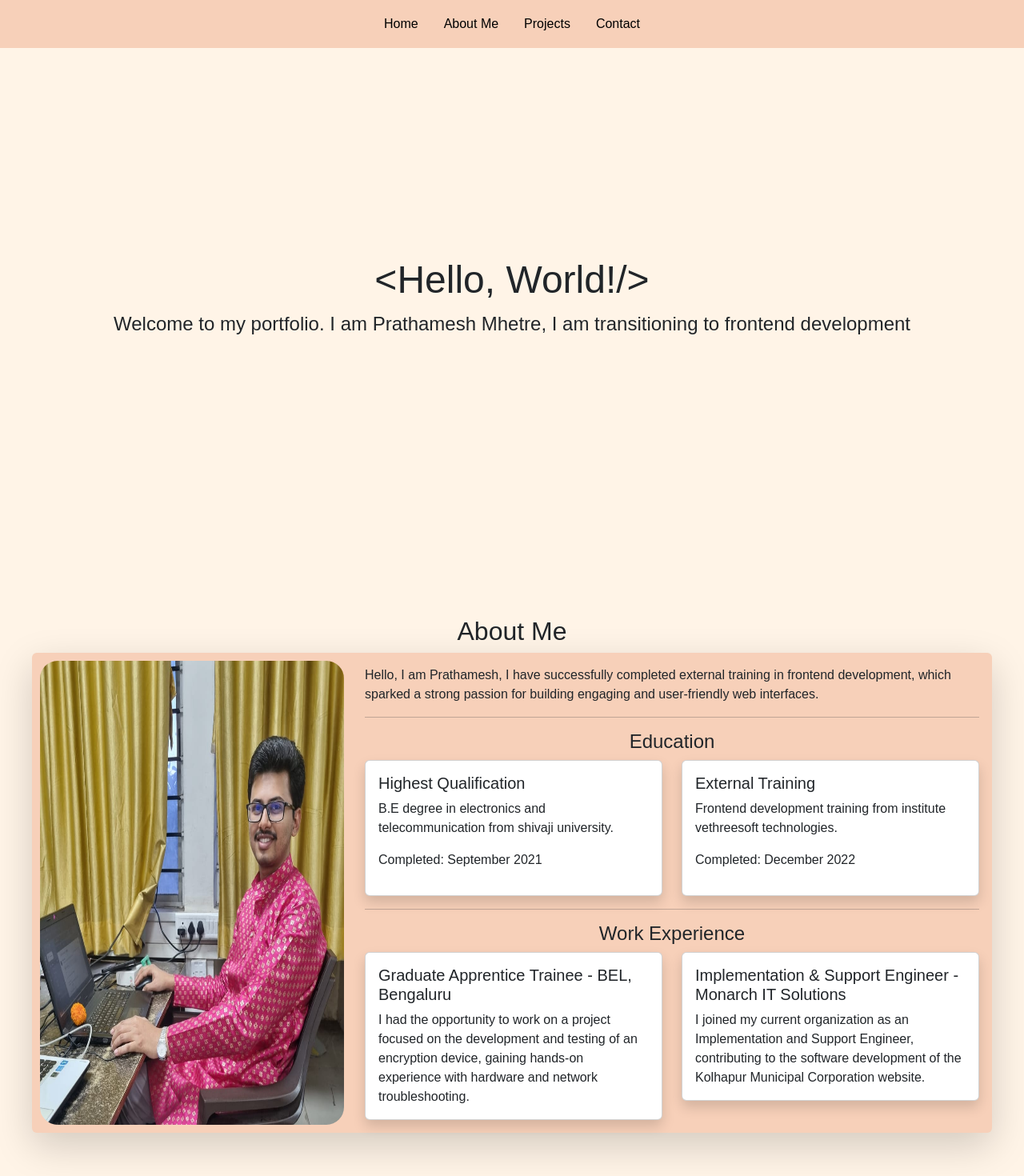
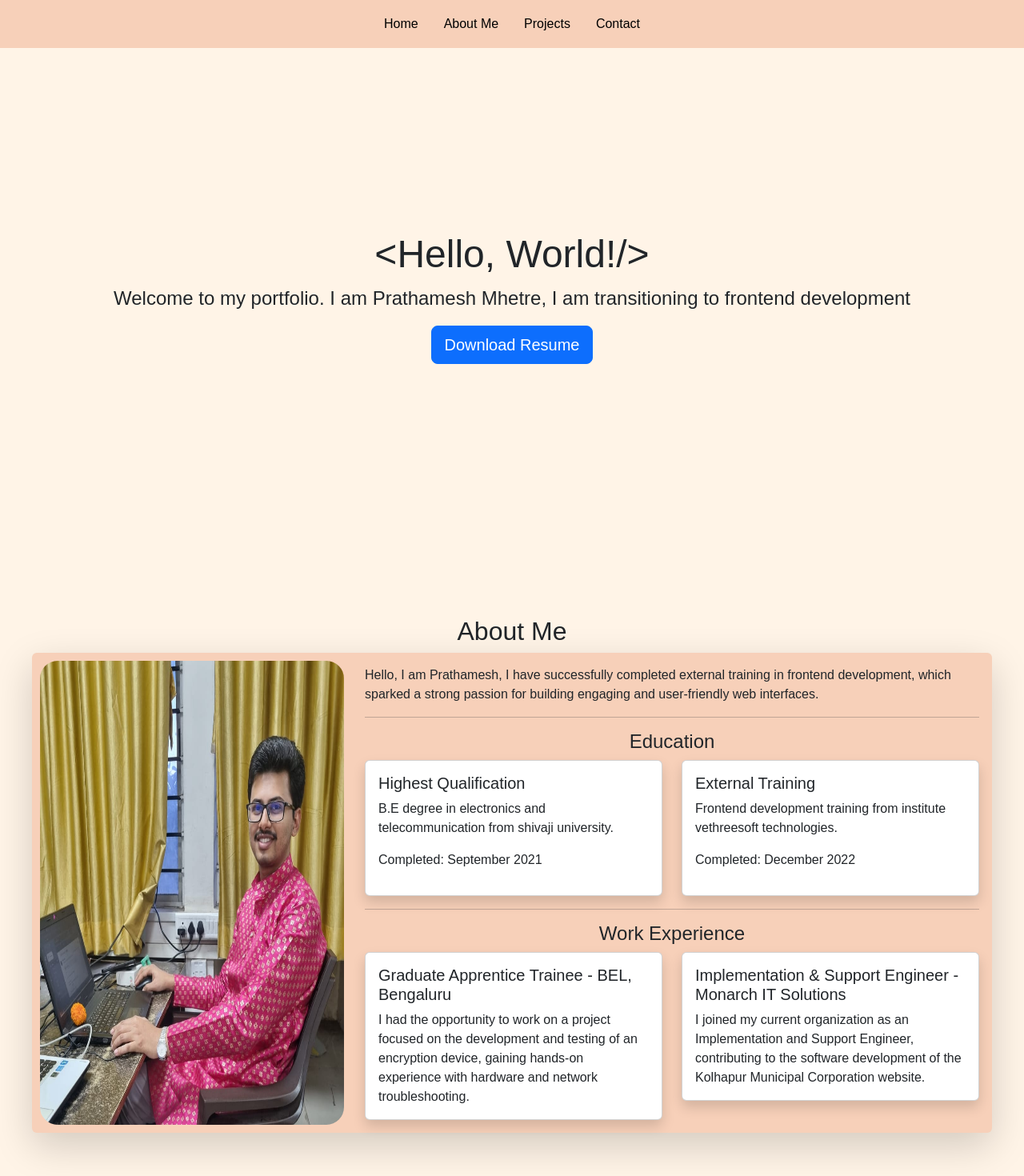
Before and after one commit to prathamesh2503/Prathamesh-Mhetre, a React (Vite) app: page / in a window 1280 px wide. Shown: the top 1470 px of the page at 80% size. Built offline with nearby package versions, Linux system fonts and the light colour scheme.

Commit message:
add feature download resume & sectionwise navigation

```diff
--- a/src/App.jsx
+++ b/src/App.jsx
@@ -11,13 +11,29 @@ import "./styles/index.css";
 function App() {
   return (
     <>
+      <header>
+        <section id="home">
           <Header />
+        </section>
+      </header>
+      <main>
+        <section>
           <Hero />
+        </section>
+        <section id="about">
           <AboutMe />
           <Skills />
+        </section>
+        <section id="projects">
           <Project />
+        </section>
+        <section id="contact">
           <Contact />
+        </section>
+      </main>
+      <footer>
         <Footer />
+      </footer>
     </>
   );
 }
--- a/src/components/Header.jsx
+++ b/src/components/Header.jsx
@@ -2,16 +2,16 @@ const Header = () => {
   return (
     <div className="header-area">
       <nav className="nav">
-        <a className="nav-link" aria-current="page" href="#">
+        <a className="nav-link" aria-current="page" href="#home">
           Home
         </a>
-        <a className="nav-link" href="#">
+        <a className="nav-link" href="#about">
           About Me
         </a>
-        <a className="nav-link" href="#">
+        <a className="nav-link" href="#projects">
           Projects
         </a>
-        <a className="nav-link" href="#">
+        <a className="nav-link" href="#contact">
           Contact
         </a>
       </nav>
--- a/src/components/Hero.jsx
+++ b/src/components/Hero.jsx
@@ -13,11 +13,16 @@ const Hero = () => {
             Welcome to my portfolio. I am Prathamesh Mhetre, I am transitioning
             to frontend development
           </p>
-          {/* <p>
-            <a className="btn btn-primary btn-lg" href="#" role="button">
+          <p>
+            <a
+              className="btn btn-primary btn-lg"
+              href="/resume.pdf"
+              role="button"
+              download="My_Resume.pdf"
+            >
               Download Resume
             </a>
-          </p> */}
+          </p>
         </div>
       </div>
     </div>
```
Also changed, not shown: 1 other file (tests, documents, lock files or other folders). Lines whose indentation alone changed are shown as unchanged.
